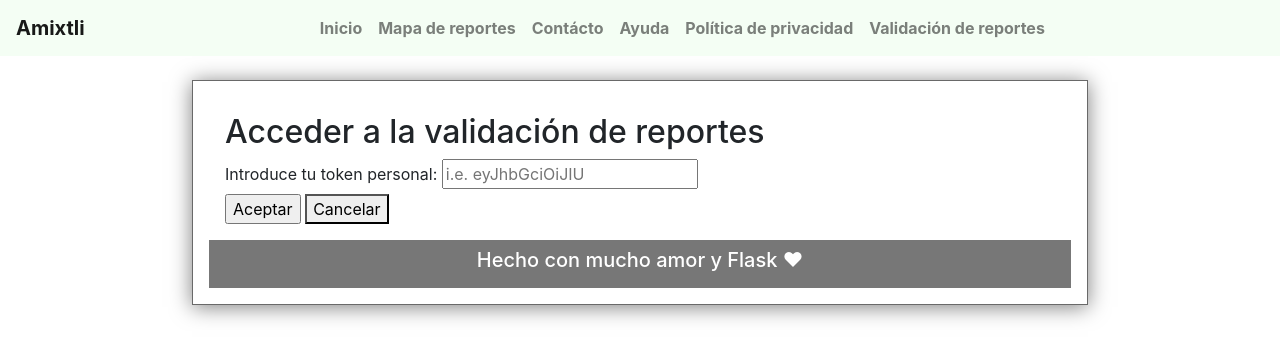
After one commit to th3-butl3r/amixtli-front-end, a Flask app: template templates/login_form.html in a window 1280 px wide. The commit adds this page. Shown: the top 359 px of the page. Run offline with Flask 3, Linux system fonts and the light colour scheme; the template is opened without the code that fills it, so the values that code supplies are empty; parts of the project's set-up code (start-up, migrations or seed data) failed here and were passed over; some libraries are stand-ins or nearby versions.

Commit message:
feat: add admin access to valid reports page

```diff
--- a/app.py
+++ b/app.py
@@ -1,8 +1,12 @@
+import ast
 import json
 
+import jwt
 from flask import Flask
+from flask import redirect
 from flask import render_template
 from flask import request
+from flask import url_for
 
 from config.settings import settings
 from services.map import map_services
@@ -63,14 +67,47 @@ def map():
     return render_template("map.html", map_html=map_html)
 
 
-@app.route("/validacion_reportes")
+# Functions AUX TO VALIDATE REPORTS
+@app.route("/validacion_reportes", methods=["GET", "POST"])
+def mostrar_formulario():
+    mensaje_error = None
+    if request.method == "POST":
+        token_personal = request.form.get("token_personal")
+        try:
+            emails_validos = ast.literal_eval(settings.ALLOWED_EMAILS)
+        except (ValueError, SyntaxError):
+            emails_validos = []
+        try:
+            payload = jwt.decode(
+                token_personal, settings.SECRET_KEY, algorithms=["HS256"]
+            )
+            email = payload.get("email", None)
+        except jwt.ExpiredSignatureError:
+            mensaje_error = "Token expirado"
+        except jwt.InvalidTokenError:
+            mensaje_error = "Token inválido"
+
+        if email in emails_validos:
+            # Redirige a la página deseada si el token es correcto
+            return redirect(url_for("validate_reports", token_user=token_personal))
+        else:
+            mensaje_error = "El token no es válido. Contacta con el administrador si aún no tienes tu token personal."
+
+    # Renderiza el formulario si es un método GET o si el token es incorrecto
+    return render_template("login_form.html", mensaje_error=mensaje_error)
+
+
+@app.route("/reportes")
 def validate_reports():
     """Provide the page to validate reports by using a personal token
     Returns:
         html: validate reports page
     """
+    token_user = request.args.get("token_user", "")
     reports = reports_services.get_reports_to_validate()
-    return render_template("validate_reports.html", imagenes=reports)
+    return render_template(
+        "validate_reports.html", imagenes=reports, token_user=token_user
+    )
 
 
 @app.route("/procesar", methods=["POST"])
--- a/config/settings.py
+++ b/config/settings.py
@@ -12,6 +12,8 @@ class BaseConfig(BaseSettings):
     PROJECT_NAME: Optional[str] = "Amixtli-front-end"
     ENV_STATE: str = env_file["ENV_STATE"]
     AMIXTLI_API_REPORTS: str = env_file[f"{ENV_STATE.upper()}_AMIXTLI_API_REPORTS"]
+    ALLOWED_EMAILS: str = env_file[f"{ENV_STATE.upper()}_ALLOWED_EMAILS"]
+    SECRET_KEY: str = env_file[f"{ENV_STATE.upper()}_SECRET_KEY"]
 
 
 settings = BaseConfig()
--- a/pyproject.toml
+++ b/pyproject.toml
@@ -14,6 +14,7 @@ python-dotenv = "^1.0.0"
 folium = "^0.14.0"
 pydantic = "^2.1.1"
 pydantic-settings = "^2.0.2"
+pyjwt = "^2.8.0"
 
 
 [tool.poetry.group.dev.dependencies]
--- /dev/null
+++ b/templates/login_form.html
@@ -0,0 +1,34 @@
+{% extends "base_generic.html" %}
+{% block head_content %}
+  <title>Amixtli</title>
+{% endblock %}
+{% block content %}
+    <!--¿Qué es Amixtli?-->
+    <div id="container">
+      <div id="post">
+        <h2>Acceder a la validación de reportes</h2>
+        {% if mensaje_error %}
+            <p style="color: red;">{{ mensaje_error }}</p>
+        {% endif %}
+    <form id="miFormulario" method="post">
+        <label for="string_ingresado">Introduce tu token personal:</label>
+        <input type="text" id="token_personal" name="token_personal" placeholder="i.e. eyJhbGciOiJIU" required><br>
+
+        <input type="submit" value="Aceptar">
+        <button type="button" onclick="cancelar()">Cancelar</button>
+    </form>
+
+    <script>
+        function cancelar() {
+            // Limpiar el cuadro de texto
+            document.getElementById('token_personal').value = '';
+
+            // Puedes agregar lógica adicional si es necesario
+            alert('Operación cancelada');
+        }
+    </script>
+      </div>
+      <div id="footer"><center><h1>Hecho con mucho amor y Flask &hearts;</h1></center></div>
+    </div>
+    <!-- TERMINA ¿Qué es Amixtli?-->
+{% endblock %}
--- a/templates/validate_reports.html
+++ b/templates/validate_reports.html
@@ -85,7 +85,8 @@
         <strong>¿La imagen se trata de una acumulación de basura?</strong>
         <br>
         <br>
-        <input type="text" name="token" placeholder="Introduce tu token personal">
+        <!-- <input type="text" name="token" placeholder="Introduce tu token personal"> -->
+        <input type="text" name="token" value="{{ token_user }}" placeholder="Introduce tu token personal" readonly>
         <br>
         <br>
         <!-- Agrega los botones con los iconos utilizando clases de Bootstrap -->
```
Also changed, not shown: 1 other file.
